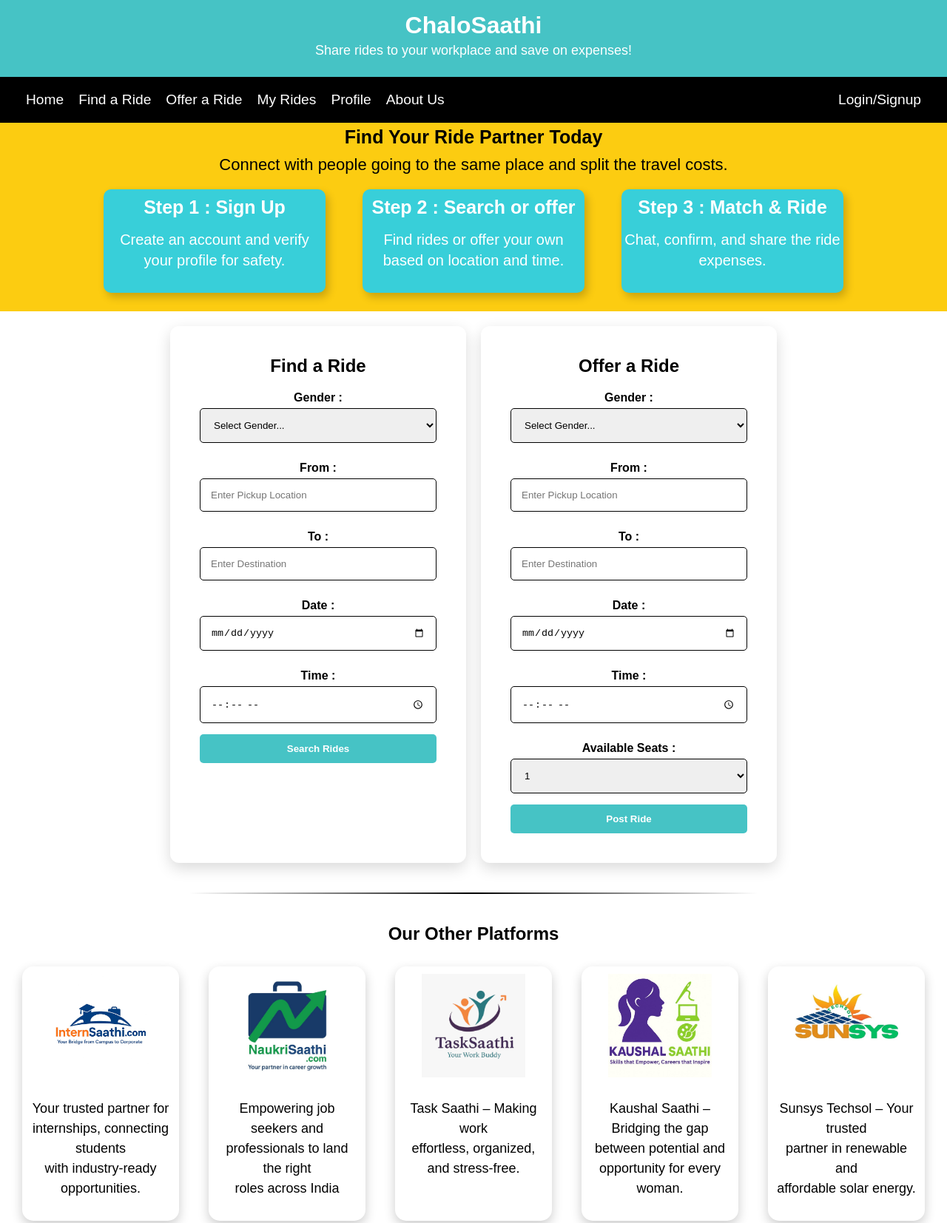
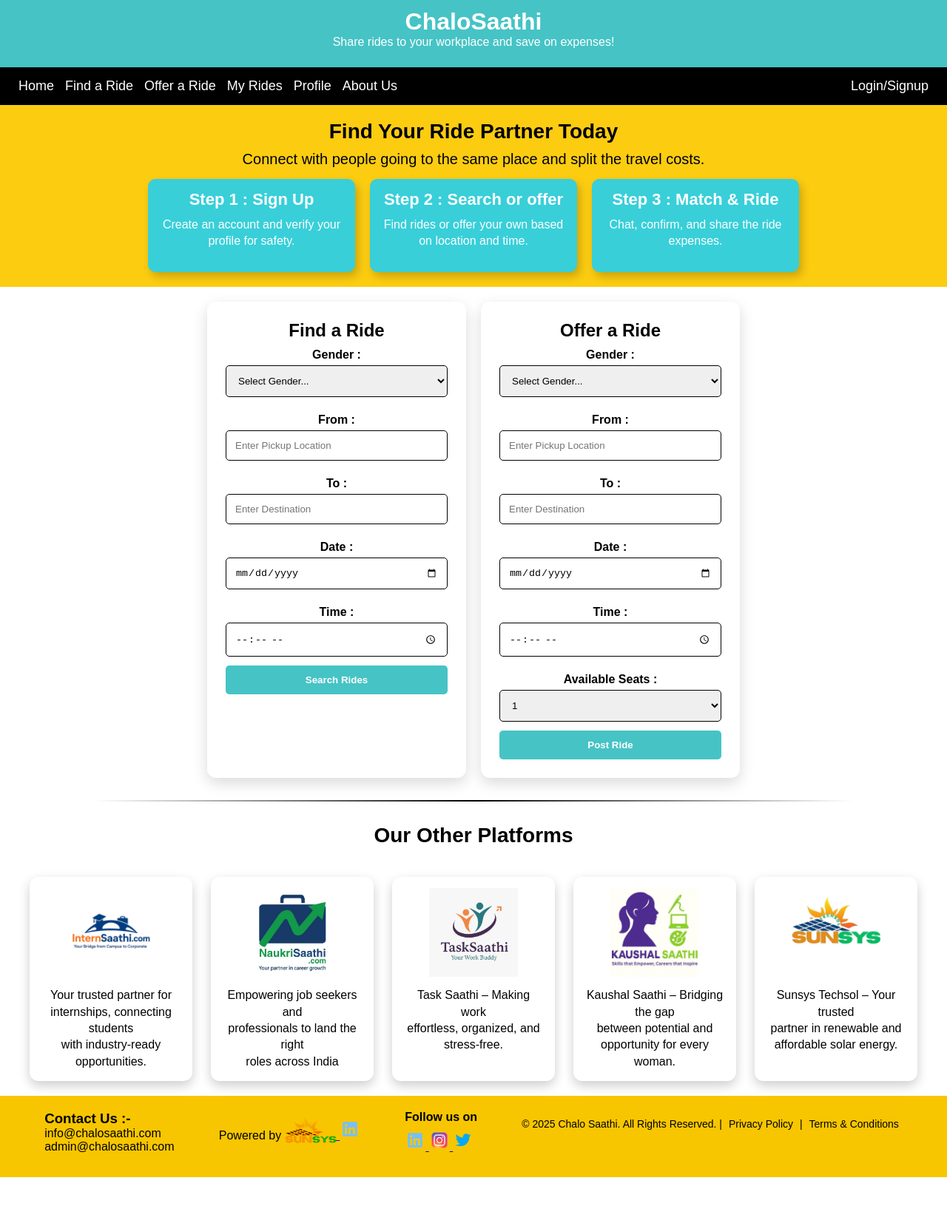
Before and after one commit to pranita2912/Chalosarthi, a plain HTML site: page index.html in a window 1280 px wide. Shown: the part 178-1832 px from the top of the page at 74% size. After the commit the page ends 1770 px from the top, so only its background shows below. Drawn offline with Linux system fonts and the light colour scheme.

Commit message:
Update style.css

```diff
--- a/style.css
+++ b/style.css
@@ -6,13 +6,12 @@
 
 body {
   font-family: Arial, sans-serif;
-  margin: 0;
-  padding: 0;
 }
 
 html {
   scroll-behavior: smooth;
 }
+
 header {
   background: #46C3C5;
   color: #fff;
@@ -23,39 +22,31 @@ header {
 header img {
   margin-bottom: 10px;
   border-radius: 50%;
-  width: 160px;
+  width: 150px;
   height: 150px;
   object-fit: cover;
 }
-
-header h1 {
-  margin: 5px 0;
-}
-
-header p {
-  margin-top: 5px;
-  font-size: 18px;
-}
-
 
 nav {
   display: flex;
   justify-content: space-between;
   align-items: center;
   background: black;
-  padding: 20px 35px;
+  padding: 15px 25px;
+  flex-wrap: wrap;
 }
 
 .left {
   display: flex;
-  gap: 20px;
+  flex-wrap: wrap;
+  gap: 15px;
 }
 
 nav a {
   color: white;
   text-decoration: none;
   font-weight: 500;
-  font-size: larger;
+  font-size: 18px;
   transition: color 0.3s;
 }
 
@@ -63,39 +54,35 @@ nav a:hover {
   color: #46C3C5;
 }
 
-
 .hero {
   text-align: center;
- padding: 5px ;
+  padding: 20px;
   background: #FCCC11;
 }
 
 .hero h1 {
   margin-bottom: 10px;
-  color: black;
-  font-size: 25px;
+  font-size: 28px;
   font-weight: 800;
 }
 
 .hero p {
-  font-size: 22px;
-  margin-bottom: 20px;
+  font-size: 20px;
+  margin-bottom: 15px;
 }
-
 
 .steps-container {
   display: flex;
   justify-content: center;
-  margin: 20px auto;
-  gap: 50px;
-
+  flex-wrap: wrap;
+  gap: 20px;
 }
 
 .step-card {
   background-color: #38cfd9;
   color: white;
-  width: 300px;
-  padding: 10px 0px;
+  width: 280px;
+  padding: 15px;
   border-radius: 10px;
   box-shadow: 4px 6px 12px rgba(0, 0, 0, 0.2);
   text-align: center;
@@ -107,15 +94,14 @@ nav a:hover {
 }
 
 .step-card h3 {
-  font-size: 25px;
-  margin-bottom: 15px;
+  font-size: 22px;
+  margin-bottom: 10px;
 }
 
 .step-card p {
-  font-size: 20px;
+  font-size: 16px;
   line-height: 1.4;
 }
-
 
 .container {
   display: flex;
@@ -127,8 +113,8 @@ nav a:hover {
 
 .card {
   background: white;
-  padding: 40px;
-  width: 400px;
+  padding: 25px;
+  width: 350px;
   border-radius: 12px;
   box-shadow: 0 7px 20px rgba(0, 0, 0, 0.15);
   text-align: center;
@@ -137,10 +123,6 @@ nav a:hover {
 
 .card:hover {
   transform: translateY(-5px);
-}
-
-.card h2 {
-  margin-bottom: 20px;
 }
 
 label {
@@ -152,10 +134,10 @@ label {
 input,
 select {
   width: 100%;
-  padding: 14px;
+  padding: 12px;
   border: 1px solid black;
   border-radius: 5px;
-  margin-bottom: 15px;
+  margin-bottom: 12px;
 }
 
 button {
@@ -174,51 +156,48 @@ button:hover {
   background: #3a9fa1;
 }
 
-
-
 .divider {
-  width: 60%;
+  width: 80%;
   height: 2px;
-  margin: 40px auto;
+  margin: 30px auto;
   background: linear-gradient(to right, transparent, black, transparent);
 }
 
+section h1 {
+  text-align: center;
+  font-size: 28px;
+  margin-bottom: 20px;
+}
 
 .platforms {
   display: flex;
-  gap: 40px;
-  padding: 30px;
-}
- h1{
-  text-align: center;
-  font-size: 900;
+  flex-wrap: wrap;
+  justify-content: center;
+  gap: 25px;
+  padding: 20px;
 }
 
 .platforms .card {
-  width: 250px;
-  border-radius: 15px;
+  width: 220px;
+  border-radius: 12px;
   box-shadow: 0 6px 15px rgba(0, 0, 0, 0.2);
-  padding: 10px;
-
+  padding: 15px;
+  text-align: center;
 }
 
 .platforms .card img {
-  max-width: 140px;
-  margin-bottom: 15px;
-
+  max-width: 120px;
+  margin-bottom: 10px;
 }
 
 .platforms .card p {
-  font-size: 18px;
-  color: black;
-  margin: 10px 0 20px;
-  line-height: 1.5;
+  font-size: 16px;
+  line-height: 1.4;
 }
-
 
 footer {
   background: #f7c600;
-  padding: 20px ;
+  padding: 20px;
   color: #000;
 }
 
@@ -227,68 +206,37 @@ footer {
   justify-content: space-evenly;
   align-items: flex-start;
   flex-wrap: wrap;
-  max-width: 1200px;
-  margin: auto;
   gap: 20px;
 }
+
 .footer-logo {
-  height: 90px;
+  height: 70px;
   vertical-align: middle;
   mix-blend-mode: color-burn;
+}
 
-}
 .social-icon {
-  height: 35px;
-  margin-bottom: -6%;
+  height: 28px;
   transition: transform 0.2s;
 }
 
 .social-icon:hover {
   transform: scale(1.2);
 }
+
 .footer-social p {
   font-weight: bold;
-  margin-bottom: 10px;
-  font-size: 18px;
-}
-
-.footer-social a {
-  margin: 0 8px;
-}
-
-.footer-left {
-  max-width: 400px;
-}
-
-.footer-left h3 {
-  margin-bottom: 10px;
+  margin-bottom: 8px;
 }
 
 .footer-left p {
-  margin: 5px 0;
-  font-size: 18px;
-}
-
-.footer-right {
-  text-align: center;
-}
-
-.footer-right img {
-  width: 120px;
-  display: block;
-  margin: auto;
-  mix-blend-mode: color-burn;
-}
-
-.footer-right p {
-  margin-top: 40px;
-  font-size: 18px;
+  font-size: 16px;
 }
 
 .footer-bottom {
   text-align: center;
-  margin-top: -15px;
-  font-size: 16px;
+  margin-top: 10px;
+  font-size: 14px;
 }
 
 .footer-bottom a {
@@ -300,3 +248,70 @@ footer {
 .footer-bottom a:hover {
   text-decoration: underline;
 }
+
+/* ------------------ Responsive ------------------ */
+@media (max-width: 768px) {
+  nav {
+    flex-direction: column;
+    align-items: center;
+    gap: 10px;
+  }
+
+  .left {
+    flex-wrap: wrap;
+    justify-content: center;
+    gap: 10px;
+  }
+
+  .hero h1 {
+    font-size: 22px;
+  }
+
+  .hero p {
+    font-size: 16px;
+  }
+
+  .steps-container {
+    gap: 15px;
+  }
+
+  .card {
+    width: 90%;
+  }
+
+  .platforms .card {
+    width: 90%;
+  }
+
+  footer {
+    text-align: center;
+  }
+
+  .footer-container {
+    flex-direction: column;
+    align-items: center;
+  }
+}
+
+@media (max-width: 480px) {
+  header img {
+    width: 120px;
+    height: 120px;
+  }
+
+  nav a {
+    font-size: 16px;
+  }
+
+  .hero h1 {
+    font-size: 20px;
+  }
+
+  .step-card {
+    width: 90%;
+  }
+
+  .platforms .card img {
+    max-width: 100px;
+  }
+}
```
